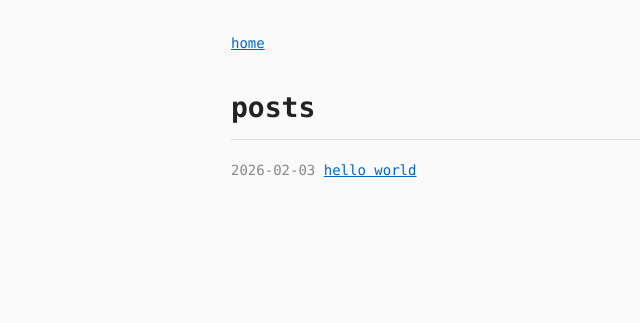
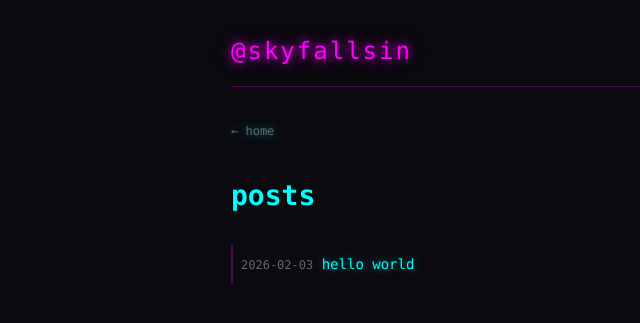
Before and after one commit to skyfallsin/skyfallsin.github.io, a Jekyll site: the page built from index.md, in a window 1280 px wide. Shown: the top 323 px of the page, without its empty margins (81-721 px from the left). Built offline with Jekyll 4.4.1, drawn with Linux system fonts in a browser that asks for light colours.

Commit message:
cyberpunk neon styling
Amp-Thread-ID: https://ampcode.com/threads/T-019c2497-7cb6-773b-bbdd-ec1c7a1a0ee3
Co-authored-by: Amp <amp@ampcode.com>

```diff
--- a/_layouts/default.html
+++ b/_layouts/default.html
@@ -13,29 +13,88 @@
       max-width: 720px;
       margin: 0 auto;
       padding: 2rem;
-      background: #fafafa;
-      color: #222;
+      background: #0a0a0f;
+      color: #e0e0e0;
     }
-    a { color: #0066cc; }
+    ::selection {
+      background: #ff00ff44;
+      color: #fff;
+    }
+    a {
+      color: #0ff;
+      text-decoration: none;
+      text-shadow: 0 0 8px #0ff8;
+    }
+    a:hover {
+      color: #ff00ff;
+      text-shadow: 0 0 12px #ff00ff;
+    }
+    .header {
+      margin-bottom: 2rem;
+      padding-bottom: 1rem;
+      border-bottom: 1px solid #ff00ff44;
+    }
+    .handle {
+      font-size: 1.5rem;
+      color: #ff00ff;
+      text-shadow: 0 0 10px #ff00ff, 0 0 20px #ff00ff66;
+      letter-spacing: 2px;
+    }
     pre, code {
-      background: #f0f0f0;
+      background: #1a1a2e;
       font-family: inherit;
       font-size: 13px;
+      border: 1px solid #0ff33;
     }
-    pre { padding: 1rem; overflow-x: auto; }
+    pre {
+      padding: 1rem;
+      overflow-x: auto;
+      box-shadow: 0 0 10px #0ff22, inset 0 0 20px #0a0a0f;
+    }
     code { padding: 0.2em 0.4em; }
-    pre code { padding: 0; }
-    h1, h2, h3 { margin-top: 2rem; }
-    h1 { border-bottom: 1px solid #ddd; padding-bottom: 0.5rem; }
+    pre code { padding: 0; border: none; }
+    h1, h2, h3 {
+      margin-top: 2rem;
+      color: #0ff;
+      text-shadow: 0 0 8px #0ff66;
+    }
+    h1 {
+      border-bottom: 1px solid #0ff44;
+      padding-bottom: 0.5rem;
+    }
     .post-list { list-style: none; padding: 0; }
-    .post-list li { margin: 0.5rem 0; }
-    .post-date { color: #888; }
+    .post-list li {
+      margin: 0.5rem 0;
+      padding: 0.5rem;
+      border-left: 2px solid #ff00ff44;
+      transition: all 0.2s;
+    }
+    .post-list li:hover {
+      border-left-color: #ff00ff;
+      background: #ff00ff11;
+    }
+    .post-date {
+      color: #666;
+      font-size: 12px;
+    }
+    nav a {
+      color: #666;
+      font-size: 12px;
+    }
+    .mermaid {
+      background: #1a1a2e;
+      padding: 1rem;
+      border-radius: 4px;
+    }
   </style>
   <script src="https://cdn.jsdelivr.net/npm/mermaid/dist/mermaid.min.js"></script>
-  <script>mermaid.initialize({startOnLoad:true, theme:'neutral'});</script>
+  <script>mermaid.initialize({startOnLoad:true, theme:'dark'});</script>
 </head>
 <body>
-  <nav><a href="/">home</a></nav>
+  <header class="header">
+    <div class="handle">@skyfallsin</div>
+  </header>
+  <nav><a href="/">← home</a></nav>
   <main>{{ content }}</main>
 </body>
 </html>
```
